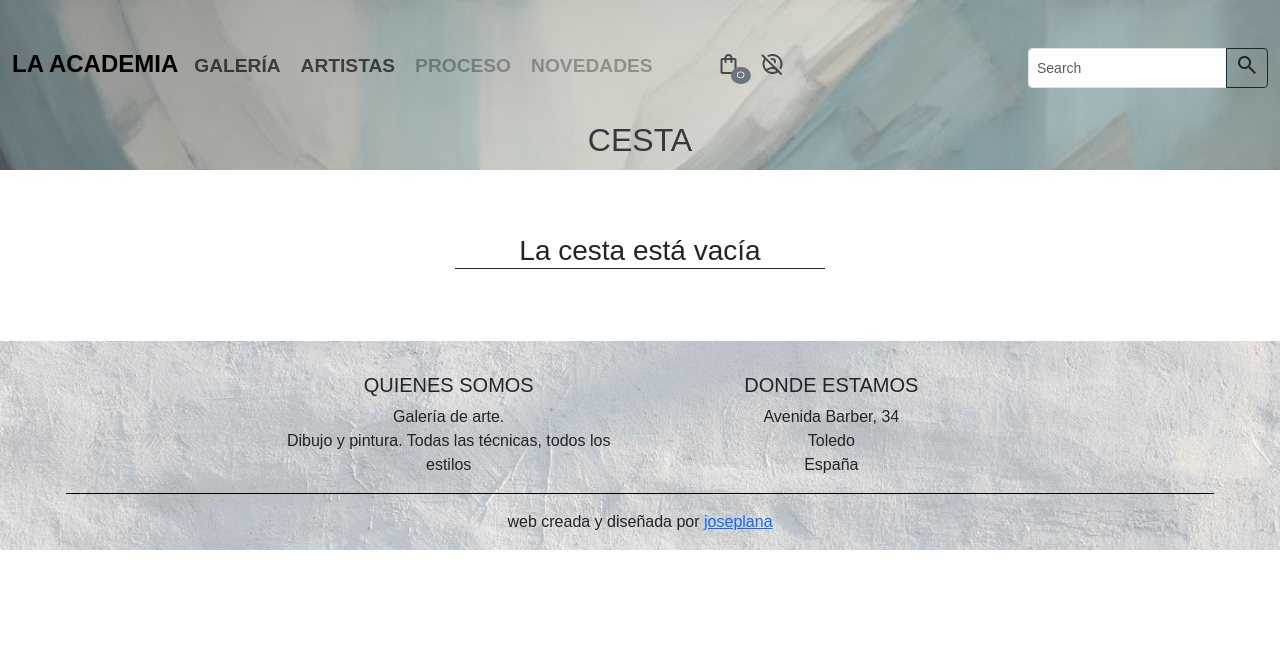
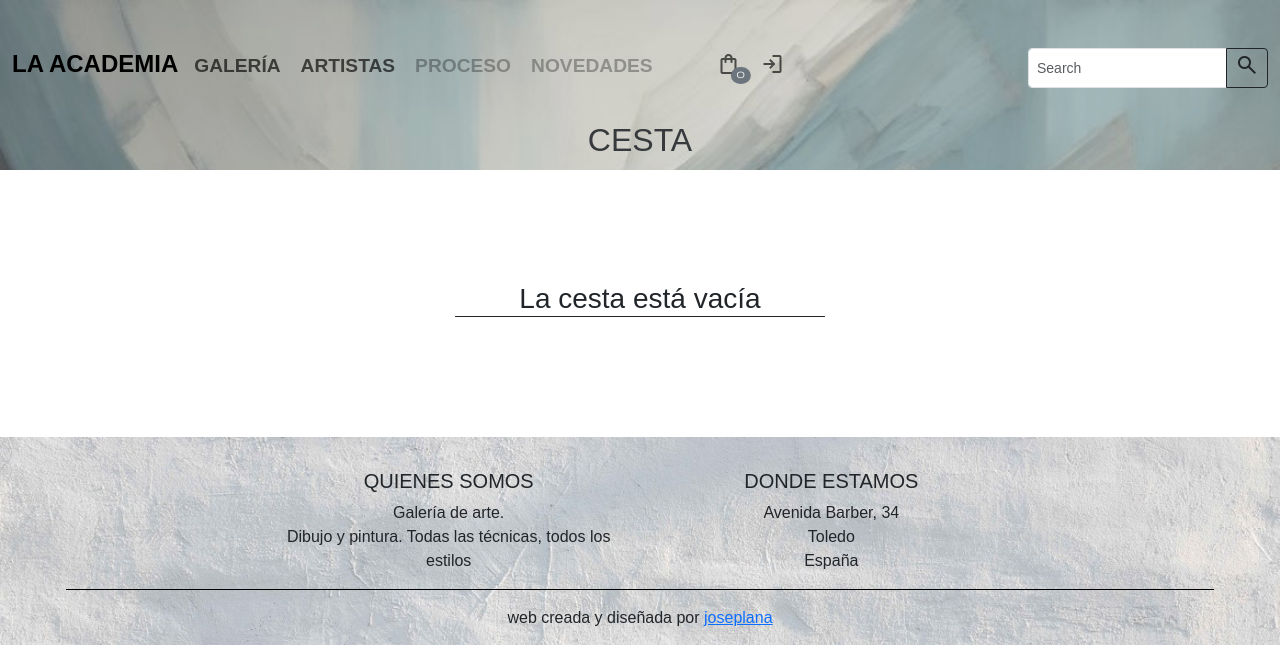
Before and after one commit to phjose/artshop, a Django app: page /cart/ in a window 1280 px wide. Shown: the top 645 px of the page. Run offline with Django 4.2, Linux system fonts and the light colour scheme; some libraries are stand-ins or nearby versions; some web fonts are replaced.

Commit message:
refactor templates

```diff
--- a/cart/templates/cart_summary.html
+++ b/cart/templates/cart_summary.html
@@ -35,7 +35,7 @@
                                 <td>
                                     <a href="#" class="delete-product" id="deleteCart" role="button" data-product-id="{{ product.id }}">
                                     <span class="material-symbols-outlined">
-                                        delete
+                                        close
                                     </span>
                                     </a>
                                     <!--<button class="btn btn-close delete-product" type="button" data-index="{{ product.id }}" aria-label="Close">
@@ -73,8 +73,8 @@
     </div>
 
     {% else %}
-    <div class="container-fluid p-5 text-center">
-        <div class="row">
+    <div class="container-fluid p-5 my-5">
+        <div class="row text-center">
             <div class="col-4 offset-4">
                 <h3 class="border-bottom border-dark">La cesta está vacía</h3>
             </div>
--- a/store/views.py
+++ b/store/views.py
@@ -25,7 +25,7 @@ def gallery(request, page):
 
 def artist(request):
     artists = Artist.objects.order_by('user__username')
-    context = {'artists': artists, }
+    context = {'artists': artists, 'session': request.session, }
     return render(request, 'store/artist.html', context)
 
 
--- a/templates/base.html
+++ b/templates/base.html
@@ -62,13 +62,13 @@
                         {% if user.is_authenticated %}
                         <li class="nav-item me-1">
                             <a class="nav-link" href="{% url 'store:logout' %}">
-                                <span class="material-symbols-outlined">account_circle</span>
+                                <span class="material-symbols-outlined">logout</span>
                             </a>
                         </li>
                         {% else %}
                         <li class="nav-item me-1">
                             <a class="nav-link" href="#" data-bs-toggle="modal" data-bs-target="#loginModal">
-                                <span class="material-symbols-outlined">account_circle_off</span>
+                                <span class="material-symbols-outlined">login</span>
                             </a>
                         </li>
                         {% endif %}
```
